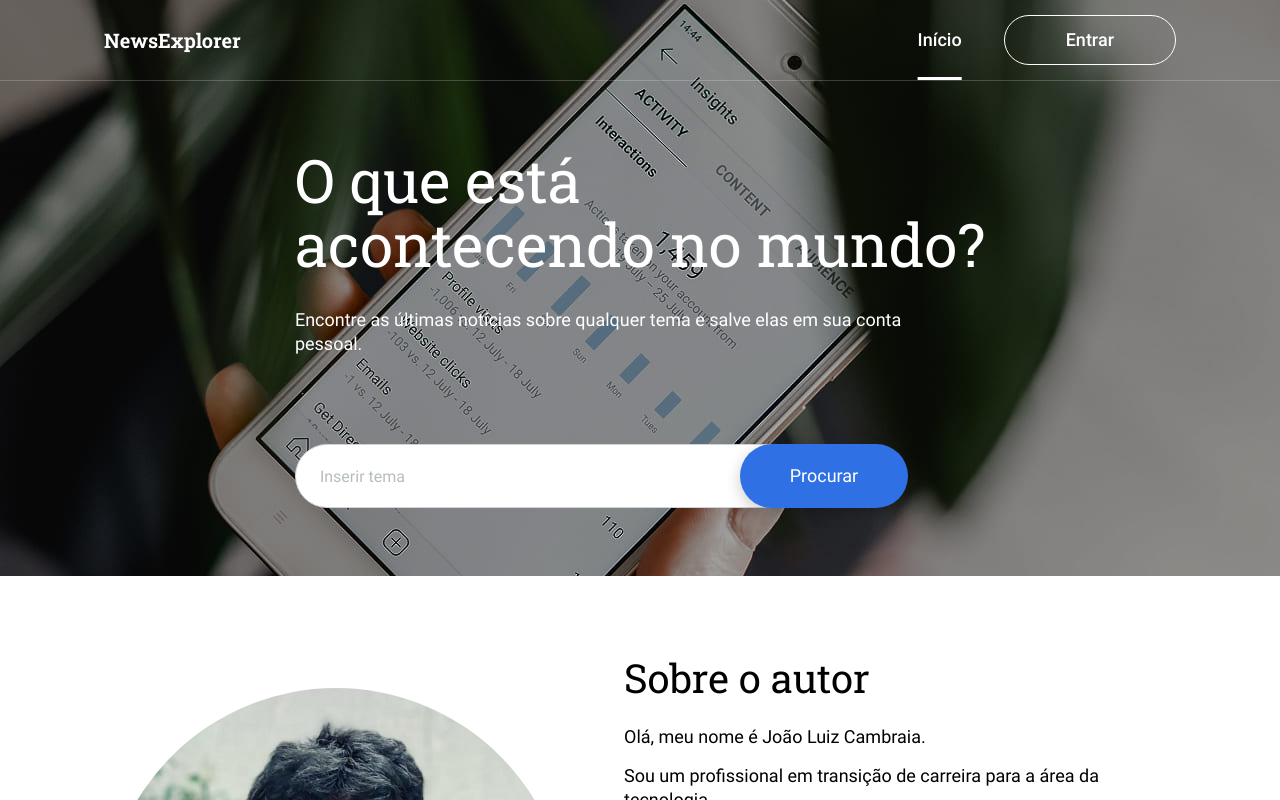
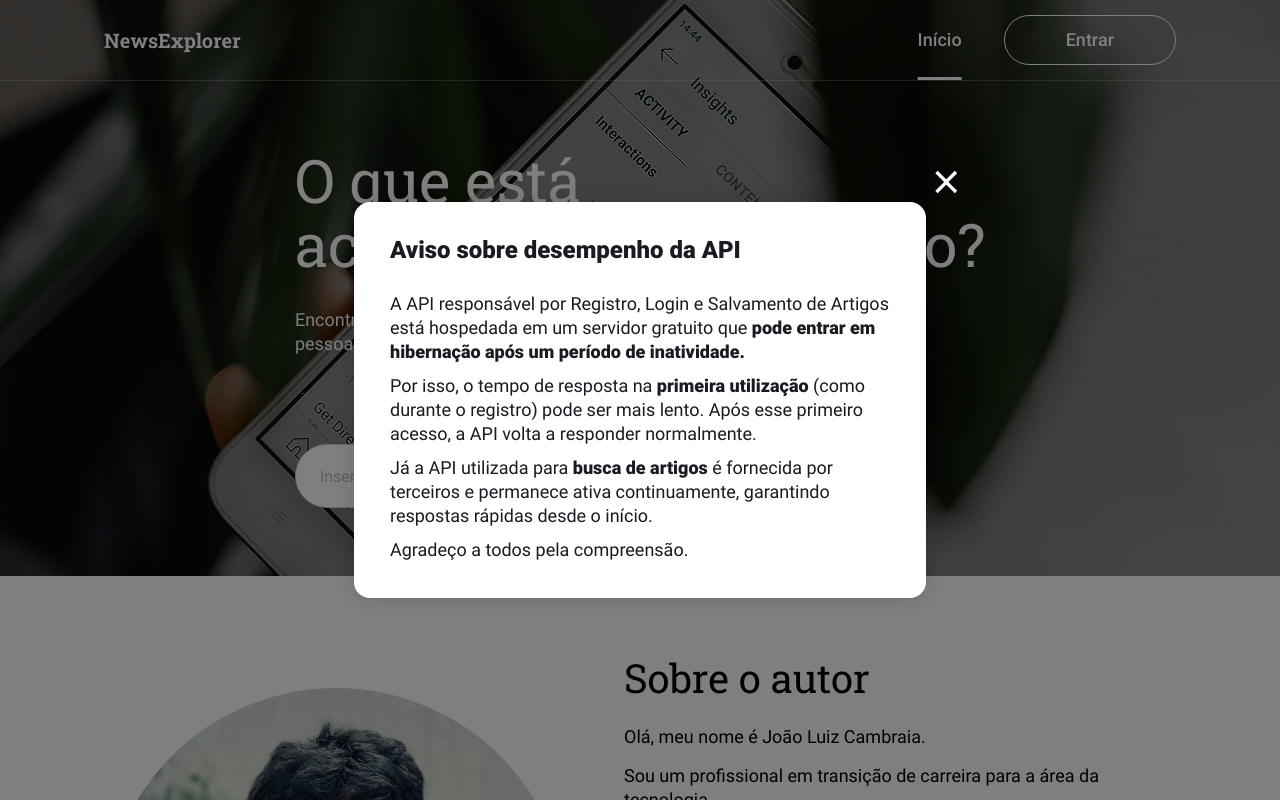
Before and after one commit to jlcambraia/news-explorer-frontend, a React (Vite) app: page / in a window 1280 px wide. Shown: the top 800 px of the page. Built offline with nearby package versions, Linux system fonts and the light colour scheme; no server answers.

Commit message:
feat: cria popup de aviso sobre desempenho da Api

```diff
--- a/src/App.jsx
+++ b/src/App.jsx
@@ -1,26 +1,28 @@
-import "./App.css";
-import { Routes, Route, Navigate, useNavigate } from "react-router-dom";
+import './App.css';
+import { Routes, Route, Navigate, useNavigate } from 'react-router-dom';
 
-import { CurrentPathContext } from "./contexts/CurrentPathContext";
-import { SearchArticlesContext } from "./contexts/SearchArticlesContext.js";
-import { CurrentUserContext } from "./contexts/CurrentUserContext.js";
-import { RegistrationStatusContext } from "./contexts/RegistrationStatusContext.js";
+import { CurrentPathContext } from './contexts/CurrentPathContext';
+import { SearchArticlesContext } from './contexts/SearchArticlesContext.js';
+import { CurrentUserContext } from './contexts/CurrentUserContext.js';
+import { RegistrationStatusContext } from './contexts/RegistrationStatusContext.js';
 
-import Header from "./components/Header/Header";
-import Main from "./pages/Main/Main";
-import SavedNews from "./pages/SavedNews/SavedNews";
-import Footer from "./components/Footer/Footer";
-import Popup from "./components/modals/Popup";
-import Login from "./components/modals/Login";
-import Register from "./components/modals/Register";
-import ProtectedRoute from "./components/ProtectedRoute/ProtectedRoute.jsx";
+import Header from './components/Header/Header';
+import Main from './pages/Main/Main';
+import SavedNews from './pages/SavedNews/SavedNews';
+import Footer from './components/Footer/Footer';
+import Popup from './components/modals/Popup';
+import Login from './components/modals/Login';
+import Register from './components/modals/Register';
+import ProtectedRoute from './components/ProtectedRoute/ProtectedRoute.jsx';
+import WarningPopup from './components/modals/WarningPopup.jsx';
 
-import { useAuth } from "./hooks/useAuth";
-import { useNews } from "./hooks/useNews";
-import { useSavedArticles } from "./hooks/useSavedArticles";
-import { usePopup } from "./hooks/usePopup";
-import { useNavigation } from "./hooks/useNavigation";
-import { POPUP_MESSAGES } from "./constants/popupMessages";
+import { useAuth } from './hooks/useAuth';
+import { useNews } from './hooks/useNews';
+import { useSavedArticles } from './hooks/useSavedArticles';
+import { usePopup } from './hooks/usePopup';
+import { useNavigation } from './hooks/useNavigation';
+import { POPUP_MESSAGES } from './constants/popupMessages';
+import { useEffect } from 'react';
 
 function App() {
 	const navigate = useNavigate();
@@ -54,13 +56,13 @@ function App() {
 	const handleLogoutWithUX = () => {
 		auth.handleLogout();
 		navigation.closeMobileMenu();
-    navigate("/");
+		navigate('/');
 	};
 
 	const handleSearchWithUX = async (inputValue) => {
 		const result = await news.searchNewsFromApi(inputValue);
 
-    if (result.error === "KEYWORD_REQUIRED") {
+		if (result.error === 'KEYWORD_REQUIRED') {
 			popupManager.handleOpenPopup(POPUP_MESSAGES.KEYWORD_ERROR);
 		}
 	};
@@ -68,7 +70,7 @@ function App() {
 	const handleSaveArticleWithUX = async (article) => {
 		const result = await savedArticles.handleSaveArticle(article);
 
-    if (result.error === "SAVE_ERROR") {
+		if (result.error === 'SAVE_ERROR') {
 			popupManager.handleOpenPopup(POPUP_MESSAGES.SAVE_ARTICLES_ERROR);
 		}
 	};
@@ -84,14 +86,23 @@ function App() {
 	};
 
 	const registerPopup = {
-    title: "Inscrever-se",
+		title: 'Inscrever-se',
 		children: <Register handleRegistration={handleRegistrationWithUX} />,
 	};
 
 	const loginPopup = {
-    title: "Entrar",
+		title: 'Entrar',
 		children: <Login handleLogin={handleLoginWithUX} />,
 	};
+
+	const warningPopup = {
+		title: 'Aviso sobre desempenho da API',
+		children: <WarningPopup />,
+	};
+
+	useEffect(() => {
+		popupManager.handleOpenPopup(warningPopup);
+	}, []);
 
 	return (
 		<SearchArticlesContext.Provider
@@ -115,8 +126,8 @@ function App() {
 						<div
 							className={
 								navigation.atHomepage
-                  ? "app__body"
-                  : "app__body app__body_without-background-image"
+									? 'app__body'
+									: 'app__body app__body_without-background-image'
 							}
 						>
 							<Header
@@ -128,11 +139,11 @@ function App() {
 							/>
 							<Routes>
 								<Route
-                  path="/"
+									path='/'
 									element={<Main handleSaveArticle={handleSaveArticleWithUX} />}
 								/>
 								<Route
-                  path="/saved-news"
+									path='/saved-news'
 									element={
 										<ProtectedRoute>
 											<SavedNews
@@ -142,7 +153,7 @@ function App() {
 										</ProtectedRoute>
 									}
 								/>
-                <Route path="*" element={<Navigate to="/" />} />
+								<Route path='*' element={<Navigate to='/' />} />
 							</Routes>
 							<Footer />
 
--- /dev/null
+++ b/src/components/modals/WarningPopup.css
@@ -0,0 +1,13 @@
+.warning-popup__text {
+	margin-top: 30px;
+	max-width: 500px;
+}
+
+.warning-popup__font-weight_bold {
+	font-weight: 700;
+}
+
+.warning-popup__paragraph {
+	display: block;
+	margin-top: 10px;
+}
--- /dev/null
+++ b/src/components/modals/WarningPopup.jsx
@@ -0,0 +1,34 @@
+import './WarningPopup.css';
+
+export default function WarningPopup() {
+	return (
+		<>
+			<p className='warning-popup__text'>
+				A API responsável por Registro, Login e Salvamento de Artigos está
+				hospedada em um servidor gratuito que{' '}
+				<span className='warning-popup__font-weight_bold'>
+					pode entrar em hibernação após um período de inatividade.
+				</span>
+				<span className='warning-popup__paragraph'>
+					Por isso, o tempo de resposta na{' '}
+					<span className='warning-popup__font-weight_bold'>
+						primeira utilização
+					</span>{' '}
+					(como durante o registro) pode ser mais lento. Após esse primeiro
+					acesso, a API volta a responder normalmente.
+				</span>
+				<span className='warning-popup__paragraph'>
+					Já a API utilizada para{' '}
+					<span className='warning-popup__font-weight_bold'>
+						busca de artigos
+					</span>{' '}
+					é fornecida por terceiros e permanece ativa continuamente, garantindo
+					respostas rápidas desde o início.
+				</span>{' '}
+				<span className='warning-popup__paragraph'>
+					Agradeço a todos pela compreensão.
+				</span>
+			</p>
+		</>
+	);
+}
```
Lines whose indentation alone changed are shown as unchanged.
